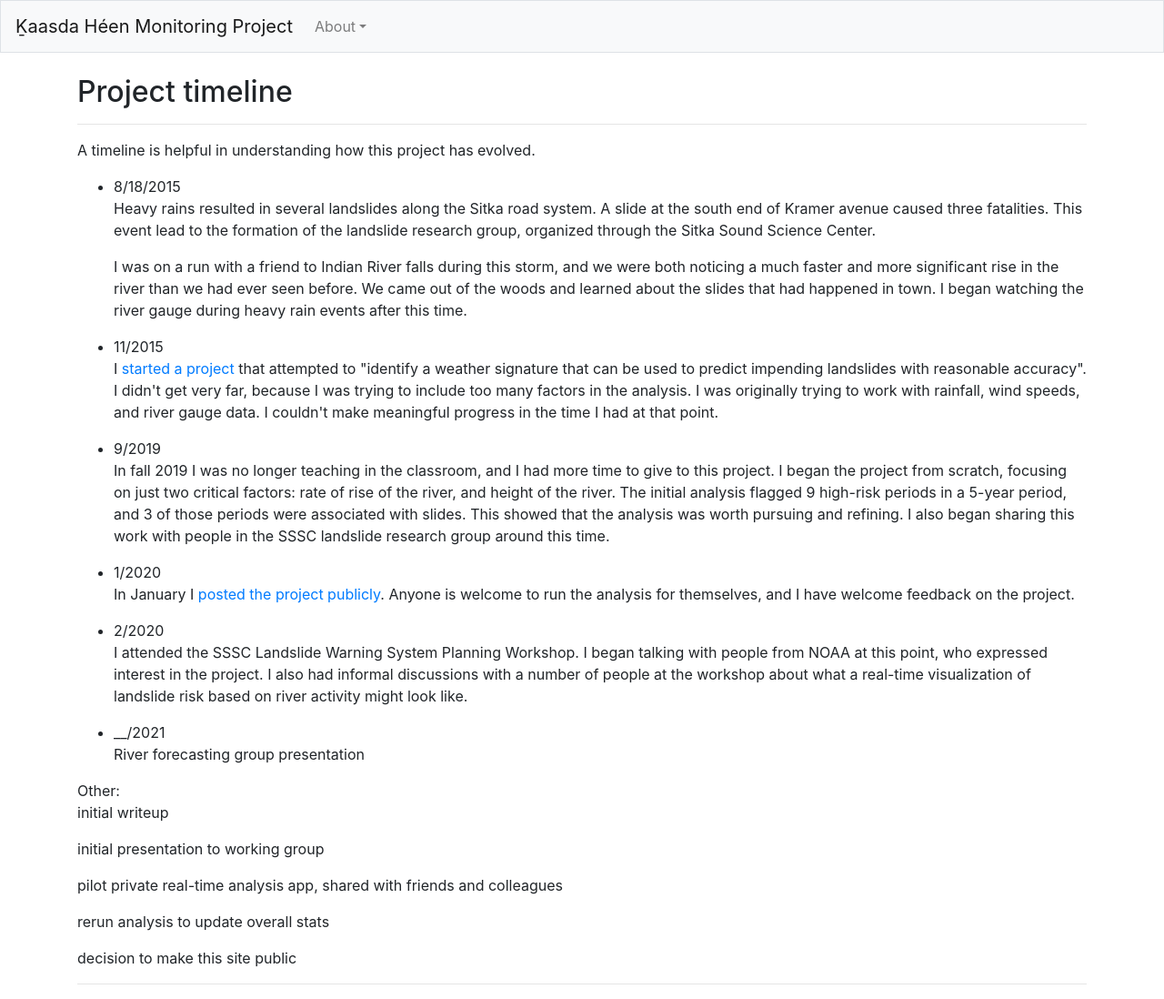
After one commit to ehmatthes/sitka_irg_realtime, a Django app: page /project_timeline/ in a window 1280 px wide. The commit adds this page. Shown: the whole page at 91% size. Run offline with Django 3.2, Linux system fonts and the light colour scheme; parts of the project's set-up code (start-up, migrations or seed data) failed here and were passed over; some libraries are stand-ins or nearby versions.

Commit message:
Started timeline.

```diff
--- a/irg_viz/templates/irg_viz/base.html
+++ b/irg_viz/templates/irg_viz/base.html
@@ -34,6 +34,7 @@
             <a class="dropdown-item" href="{% url 'irg_viz:about' %}">About this project</a>
             <a class="dropdown-item" href="{% url 'irg_viz:hist_examples' %}">Historical examples</a>
             <a class="dropdown-item" href="{% url 'irg_viz:critical_factors' %}">Critical factors</a>
+            <a class="dropdown-item" href="{% url 'irg_viz:project_timeline' %}">Project timeline</a>
           </div>
         </li>
       </ul>
--- /dev/null
+++ b/irg_viz/templates/irg_viz/project_timeline.html
@@ -0,0 +1,42 @@
+{% extends "irg_viz/base.html" %}
+
+{% load bootstrap4 %}
+
+{% block page_header %}
+  <h2>Project timeline</h2>
+{% endblock page_header %}
+
+{% block content %}
+
+  <hr />
+
+  <p>A timeline is helpful in understanding how this project has evolved.</p>
+
+  <ul>
+    <li>8/18/2015</li>
+      <p>Heavy rains resulted in several landslides along the Sitka road system. A slide at the south end of Kramer avenue caused three fatalities. This event lead to the formation of the landslide research group, organized through the Sitka Sound Science Center.</p>
+      <p>I was on a run with a friend to Indian River falls during this storm, and we were both noticing a much faster and more significant rise in the river than we had ever seen before. We came out of the woods and learned about the slides that had happened in town. I began watching the river gauge during heavy rain events after this time.</p>
+    <li>11/2015</li>
+      <p>I <a href="https://github.com/ehmatthes/sitka_landslides">started a project</a> that attempted to "identify a weather signature that can be used to predict impending landslides with reasonable accuracy". I didn't get very far, because I was trying to include too many factors in the analysis. I was originally trying to work with rainfall, wind speeds, and river gauge data. I couldn't make meaningful progress in the time I had at that point.</p>
+    <li>9/2019</li>
+      <p>In fall 2019 I was no longer teaching in the classroom, and I had more time to give to this project. I began the project from scratch, focusing on just two critical factors: rate of rise of the river, and height of the river. The initial analysis flagged 9 high-risk periods in a 5-year period, and 3 of those periods were associated with slides. This showed that the analysis was worth pursuing and refining. I also began sharing this work with people in the SSSC landslide research group around this time.</p>
+    <li>1/2020</li>
+      <p>In January I <a href="https://github.com/ehmatthes/sitka_irg_analysis">posted the project publicly</a>. Anyone is welcome to run the analysis for themselves, and I have welcome feedback on the project.</p>
+    <li>2/2020</li>
+      <p>I attended the SSSC Landslide Warning System Planning Workshop. I began talking with people from NOAA at this point, who expressed interest in the project. I also had informal discussions with a number of people at the workshop about what a real-time visualization of landslide risk based on river activity might look like.</p>
+    <li>__/2021</li>
+      <p>River forecasting group presentation</p>
+  </ul>
+
+  Other:
+  <p>initial writeup</p>
+  <p>initial presentation to working group</p>
+  <p>pilot private real-time analysis app, shared with friends and colleagues</p>
+  <p>rerun analysis to update overall stats</p>
+  <p>decision to make this site public</p>
+
+
+  <hr />
+
+
+{% endblock content %}
--- a/irg_viz/urls.py
+++ b/irg_viz/urls.py
@@ -28,6 +28,7 @@ urlpatterns = [
             name='hist_examples_091616'),
 
     path('critical_factors/', views.critical_factors, name='critical_factors'),
+    path('project_timeline/', views.project_timeline, name='project_timeline'),
 
     # Working with notifications (site admins only).
     path('new_notification/', views.new_notification, name='new_notification'),
--- a/irg_viz/views.py
+++ b/irg_viz/views.py
@@ -73,6 +73,11 @@ def critical_factors(request):
     context = {}
     return render(request, 'irg_viz/critical_factors.html', context=context)
 
+def project_timeline(request):
+    """Timeline of the project."""
+    context = {}
+    return render(request, 'irg_viz/project_timeline.html', context=context)
+
 @login_required
 def new_notification(request):
     """Create a new notification.
```
